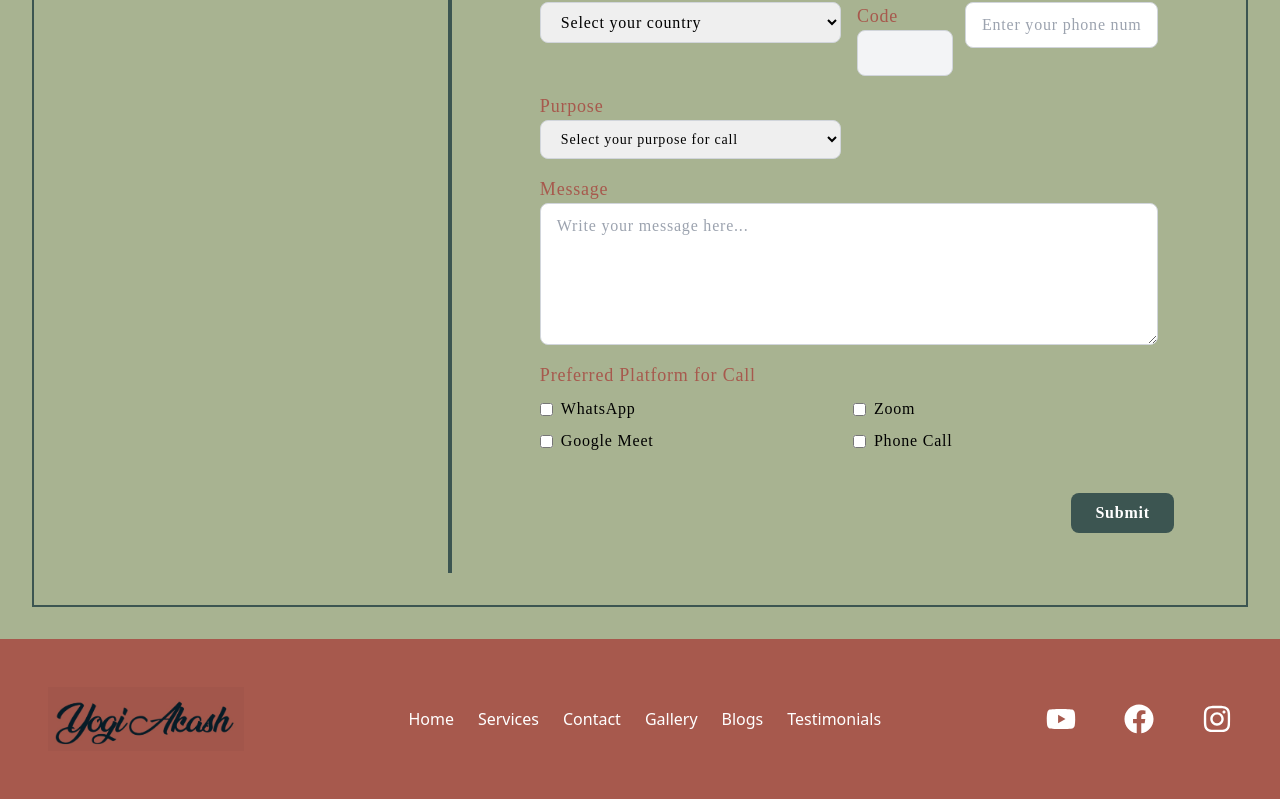
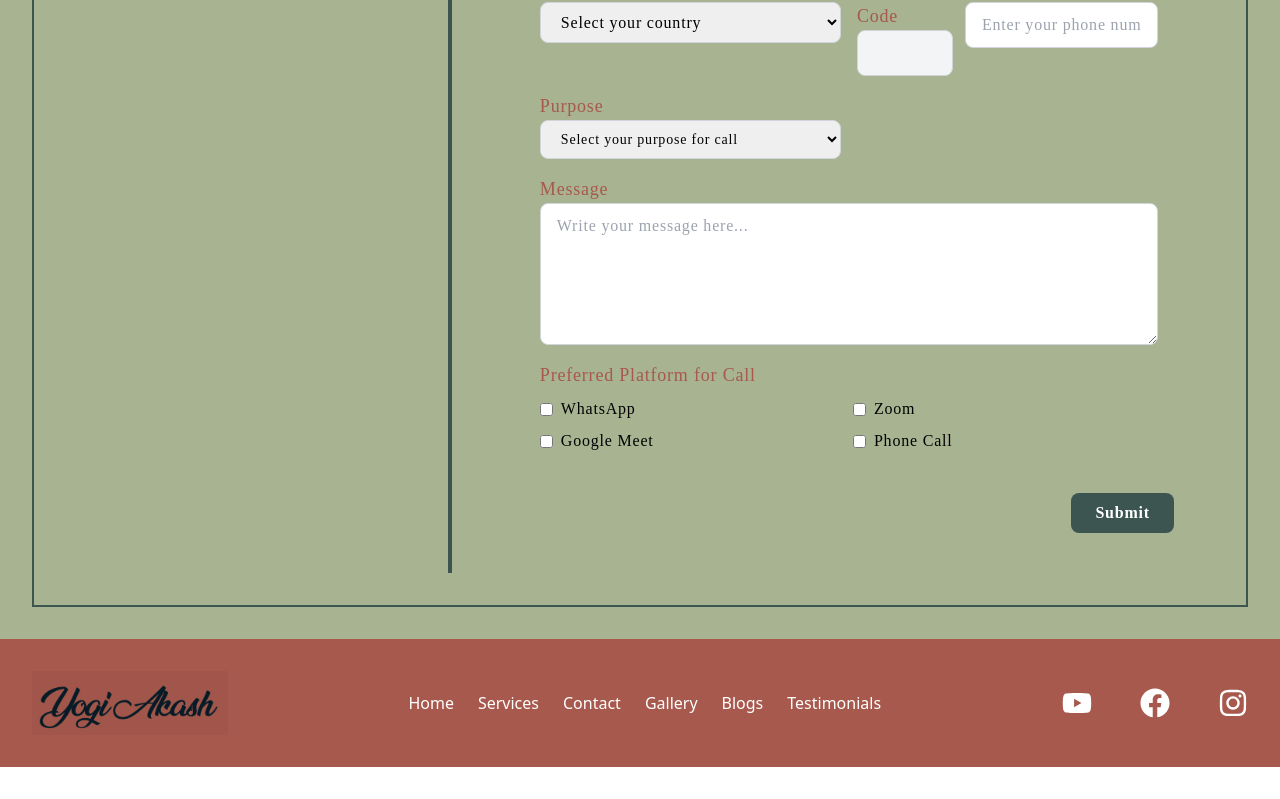
Before and after one commit to shashankapoudel/master-akash-portfolio, a React (Vite) app: page /contact/schedule-meeting in a window 1280 px wide. Shown: the part 354-1153 px from the top of the page. After the commit the page ends 1121 px from the top, so only its background shows below. Built offline with nearby package versions, Linux system fonts and the light colour scheme.

Commit message:
latest changes

```diff
--- a/src/components/footer.jsx
+++ b/src/components/footer.jsx
@@ -3,7 +3,7 @@ import { FaYoutube, FaInstagram, FaFacebook } from "react-icons/fa";
 
 const Footer = () => {
     return (
-        <div className='bg-[#a7594d] w-full p-12 flex items-center justify-between  bottom-0 '>
+        <div className='bg-[#a7594d] w-full p-8 flex items-center justify-between  bottom-0 '>
 
 
             <div>
```
